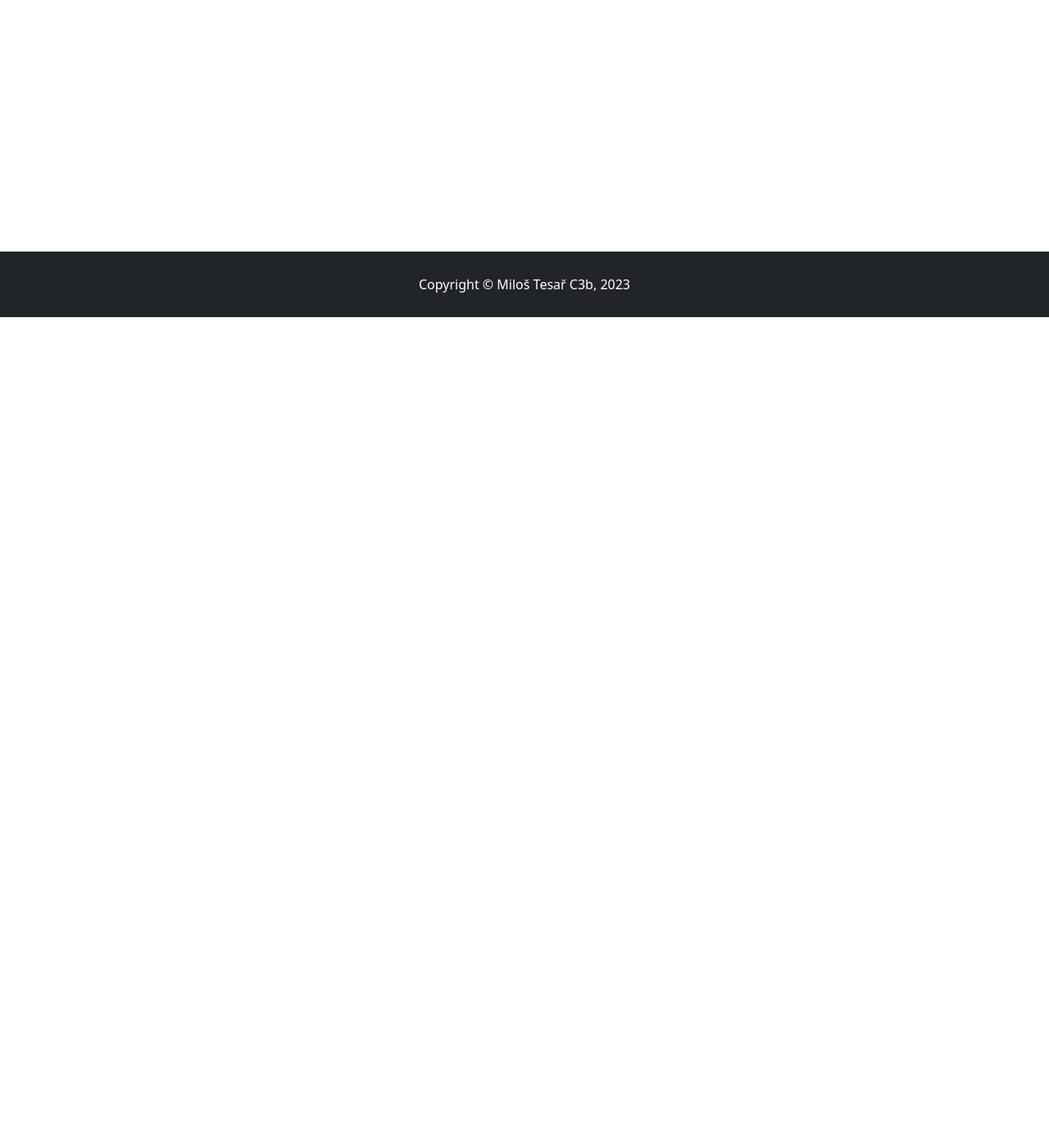
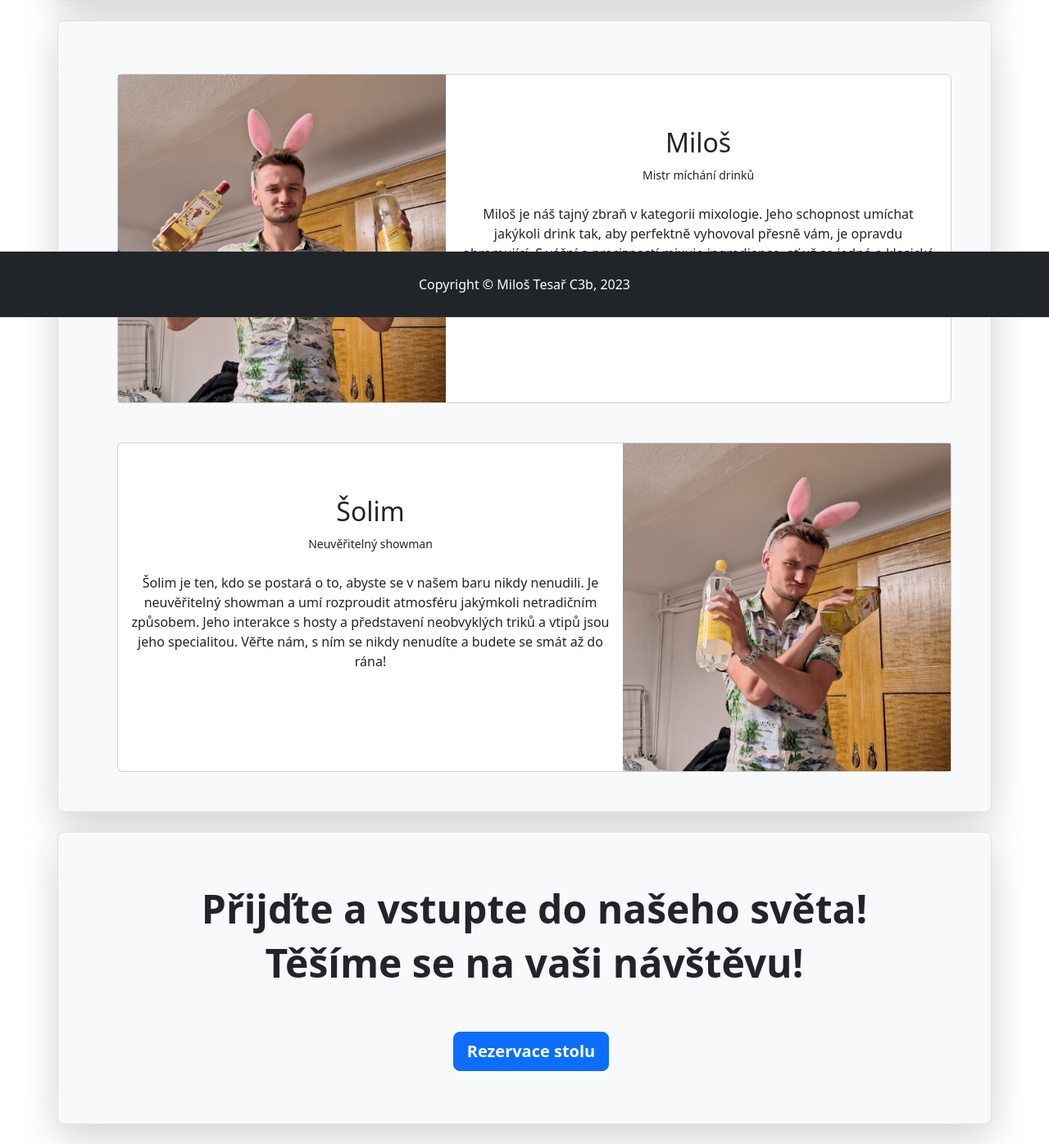
Before and after one commit to captain-milous/Xi-Project, a PHP site: page /index.php in a window 1280 px wide. Shown: the part 413-1809 px from the top of the page at 82% size. Before the commit the page ends 800 px from the top, so only its background shows below. Run offline with PHP 8.4, Linux system fonts and the light colour scheme; the visitor is signed in with stand-in values (Sample User, id 1).

Commit message:
Uvodní stránka

```diff
--- a/index.php
+++ b/index.php
@@ -7,7 +7,7 @@
 
   <meta charset="utf-8">
   <meta name="viewport" content="width=device-width, initial-scale=1">
-  <title>Xi Project</title>
+  <title>Incredible Combo Twins</title>
   <link rel="icon" type="image/x-icon" href="images/black-logo.png">
 
   <link href="https://cdn.jsdelivr.net/npm/bootstrap@5.2.2/dist/css/bootstrap.min.css" rel="stylesheet" integrity="sha384-Zenh87qX5JnK2Jl0vWa8Ck2rdkQ2Bzep5IDxbcnCeuOxjzrPF/et3URy9Bv1WTRi" crossorigin="anonymous">
@@ -19,15 +19,105 @@
     include_once 'header.php';
   ?>
 
-<div style="margin: auto; text-align: center;">
+<br>
+<br>
 
-<h3> Náš super Barman Milouš</h3>
-<img src="Images/barman.jpg">
-<img src="Images/barman2.jpg">
-
-</div>
+  <main style="margin: auto; text-align: center;">
 
 <?php
+  if(!isset($_SESSION["id"])) {
+?>
+      <div class="container my-4">
+        <div class="row p-4 pb-0 pe-lg-0 pt-lg-5 align-items-center rounded-3 border shadow-lg bg-light">
+          <div class="col-lg-12 p-3 p-lg-5 pt-lg-3">
+            <h1 class="display-5 fw-bold lh-1">Nejsi přihlášen!</h1>
+            <br>
+            <p class="lead">Pro zobrazení veškerého kontextu se musíš nejprve přihlásit!</p>
+            <p class="lead">Pokud ještě u nás nemáš účet tak se musíš zaregistrovat ;)</p>
+            <br>
+            <br>
+            <div class="d-grid gap-2 d-md-flex justify-content-center mb-4 mb-lg-3">
+              <button href="login.php" type="button" class="btn btn-primary btn-lg px-3 me-md-2 fw-bold">Přihlásit se</button>
+              <button href="register.php" type="button" class="btn btn-secondary btn-lg px-3 me-md-2 fw-bold">Zaregistrovat se</button>
+            </div>
+          </div>
+        </div>
+      </div>
+    </main>
+<?php
+
+  include_once 'footer.php';
+
+  } else {
+
+?>
+
+    <div class="container my-4">
+      <div class="row p-4 pb-0 pe-lg-0 pt-lg-5 align-items-center rounded-3 border shadow-lg bg-light">
+        <div class="col-lg-12 p-3 p-lg-5 pt-lg-3">
+          <h1 class="display-5 fw-bold lh-1">Vítejte v našem Baru!</h1>
+          <br>
+          <p class="lead">Ahoj, přátelé! Jsme Miloš a Šolim, dvojčata a hrdí majitelé tohoto úžasného baru. Rádi bychom vás pozvali na nezapomenutelný zážitek plný skvělých drinků, jedinečné atmosféry a zábavy, kterou najdete jen u nás.</p>
+          <br>
+        </div>
+      </div>
+    </div>
+
+    <div class="container my-4">
+      <div class="row p-4 pb-0 pe-lg-0 pt-lg-5 align-items-center rounded-3 border shadow-lg bg-light">
+        <div class="col-lg-12 p-3 p-lg-5 pt-lg-3">
+
+        <div class="card flex-row">
+          <img class="card-img-left example-card-img-responsive" style="height: 400px; width: 400px;" src="Images/milos.jpg"/>
+          <div class="card-body">
+            <br>
+            <br>
+            <h2 class="card-title h4-sm">Miloš</h2>
+            <small>Mistr míchání drinků</small>
+            <br>
+            <br>
+            <p class="card-text">Miloš je náš tajný zbraň v kategorii mixologie. Jeho schopnost umíchat jakýkoli drink tak, aby perfektně vyhovoval přesně vám, je opravdu ohromující. S vášní a precizností mixuje ingredience, ať už se jedná o klasické koktejly nebo vlastní originální recepty. Jeho cílem je potěšit vaše chuťové buňky a poskytnout vám skvělý pití, které vás nadchne.</p>
+          </div>
+        </div>
+
+        <br>
+        <br>
+
+        <div class="card flex-row">
+          <div class="card-body">
+          <br>
+            <br>
+            <h2 class="card-title h4-sm">Šolim</h2>
+            <small>Neuvěřitelný showman</small>
+            <br>
+            <br>
+            <p class="card-text">Šolim je ten, kdo se postará o to, abyste se v našem baru nikdy nenudili. Je neuvěřitelný showman a umí rozproudit atmosféru jakýmkoli netradičním způsobem. Jeho interakce s hosty a představení neobvyklých triků a vtipů jsou jeho specialitou. Věřte nám, s ním se nikdy nenudíte a budete se smát až do rána!</p>
+          </div>
+          <img class="card-img-right example-card-img-responsive" style="height: 400px; width: 400px;" src="Images/solim.jpg"/>
+        </div>
+
+        </div>
+      </div>
+    </div>
+
+    <div class="container my-4">
+      <div class="row p-4 pb-0 pe-lg-0 pt-lg-5 align-items-center rounded-3 border shadow-lg bg-light">
+        <div class="col-lg-12 p-3 p-lg-5 pt-lg-3">
+          <h1 class="display-5 fw-bold mh-1">Přijďte a vstupte do našeho světa!</h1>
+          <h1 class="display-5 fw-bold mh-1">Těšíme se na vaši návštěvu!</h1>
+          <br>
+          <br>
+          <div class="d-grid gap-2 d-md-flex justify-content-center mb-4 mb-lg-3">
+            <button href="reservation.php" type="button" class="btn btn-primary btn-lg px-3 me-md-2 fw-bold">Rezervace stolu</button>
+          </div>
+        </div>
+      </div>
+    </div>
+
+  </main>
+
+<?php
+  }
     include_once 'footer.php';
   ?>
 </body>
```
